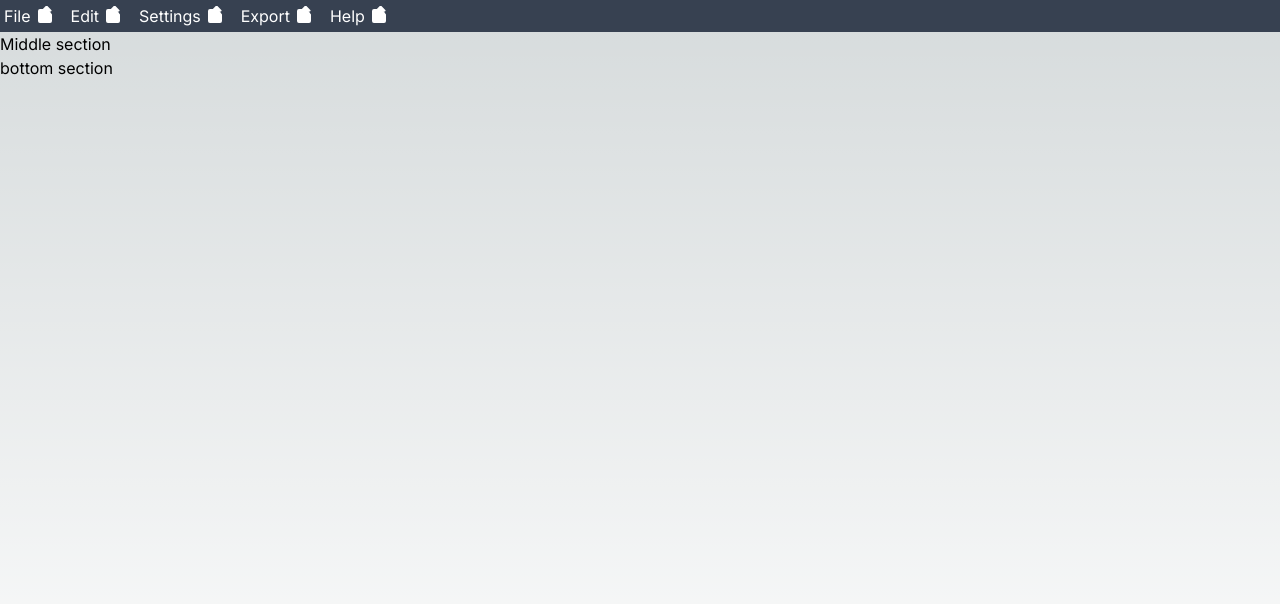
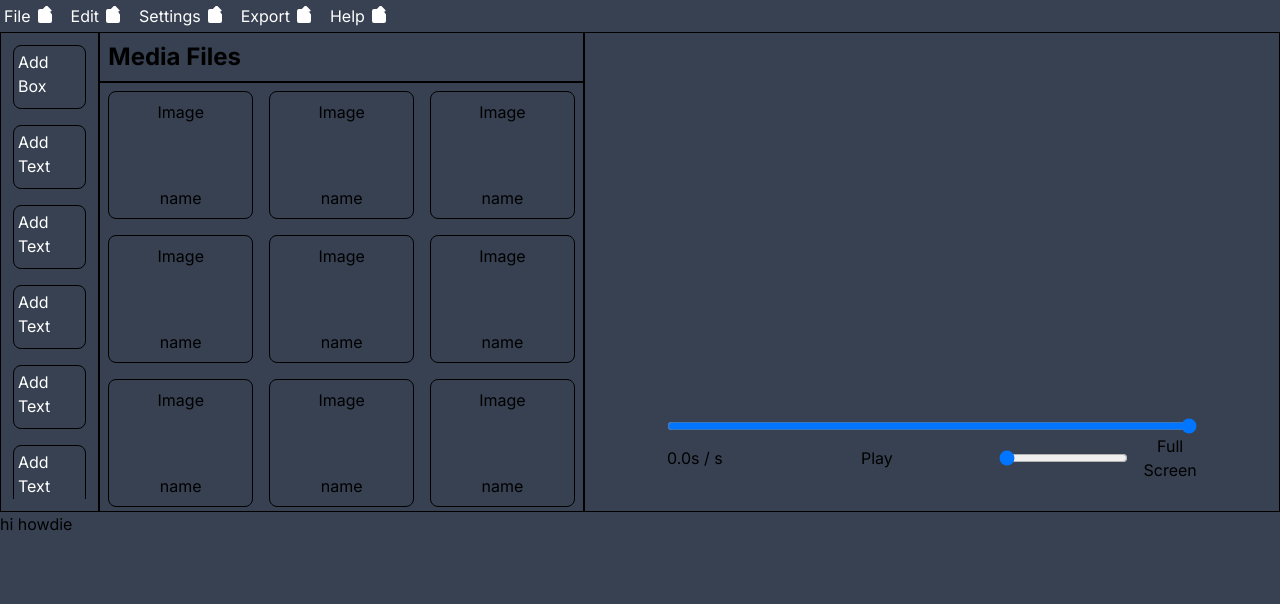
Before and after one commit to acowusu/segp, a Next.js app in the folder frontend/: page / in a window 1280 px wide. Shown: the top 604 px of the page. Built offline with nearby package versions, Linux system fonts and the light colour scheme.

Commit message:
feat: nearly finished video player

```diff
--- a/frontend/app/globals.css
+++ b/frontend/app/globals.css
@@ -1,6 +1,22 @@
 @tailwind base;
 @tailwind components;
 @tailwind utilities;
+
+@layer utilities {
+  @variants responsive {
+    /* Hide scrollbar for Chrome, Safari, and Opera */
+    .no-scrollbar::-webkit-scrollbar {
+      display: none;
+    }
+
+
+    /* Hide scrollbar for IE, Edge, and Firefox */
+    .no-scrollbar {
+      -ms-overflow-style: none; /* IE and Edge */
+      scrollbar-width: none; /* Firefox */
+    }
+  }
+}
 
 :root {
   --foreground-rgb: 0, 0, 0;
--- a/frontend/app/page.tsx
+++ b/frontend/app/page.tsx
@@ -1,25 +1,38 @@
 'use client'
 import Toolbar from '@/components/toolbar'
 import Image from 'next/image'
-import SplitPane, { Pane } from 'split-pane-react';
+import ReactSplit, { SplitDirection } from '@devbookhq/splitter'
+import MediaFiles from '@/components/mediaFiles'
+import Tools from '@/components/tools'
+import VideoPlayerWithControls from '@/components/videoPlayer'
 
 
 export default function Home() {
-
+  function Tile() {
+    return (
+      <div>
+        <p>Tile</p>
+      </div>
+    )
+  }
 
   return (
-    <main className="flex min-h-screen flex-col">
+    <main className="flex flex-col min-h-screen h-full bg-gray-700">
       <Toolbar />
+      <div className="flex flex-row w-full h-[30rem]">
+        <div className="w-1/10 border border-black p-3">
+          <Tools />
+        </div>
+        <div className="w-2/5">
+          <MediaFiles />
+        </div>
+        <div className="flex flex-grow border border-black">
+          <VideoPlayerWithControls videoUrl={'https://www.youtube.com/watch?v=Ow2eSjJR6TA&ab_channel=LeVieuxP%C3%A8re'}/>
+        </div>
 
-      <div className=''>
-        <div>
-          Middle section
+      </div>
+      <div className="flex flex-grow">hi howdie</div>
+    </main>
+  );
 
-        </div>
-        <div>
-          bottom section
-        </div>
-      </div>
-    </main>
-  )
 }
--- /dev/null
+++ b/frontend/components/mediaFiles.tsx
@@ -0,0 +1,34 @@
+'use client'
+import React from 'react';
+import Image from 'next/image';
+
+const MediaFiles: React.FC = () => {
+
+  const MediaElement = () => {
+    return (
+      <div className='border border-black rounded-lg h-32 transform transition duration-700 ease-in-out hover:scale-105 cursor-pointer flex flex-col items-center justify-between p-2'>
+        <p>Image</p>
+        <p>name</p>
+      </div>
+    )
+  }
+  return (
+    <div className="border border-black w-full h-full flex flex-col ">
+      <h1 className='font-bold text-2xl p-2 border-black'>Media Files</h1>
+      <div className='grid grid-cols-3 gap-4 overflow-auto no-scrollbar p-2 border-t-2 border-black'>
+        <MediaElement />
+        <MediaElement />
+        <MediaElement />
+        <MediaElement />
+        <MediaElement />
+        <MediaElement />
+        <MediaElement />
+        <MediaElement />
+        <MediaElement />
+        <MediaElement />
+      </div>
+    </div>
+  );
+};
+
+export default MediaFiles;
--- /dev/null
+++ b/frontend/components/tools.tsx
@@ -0,0 +1,35 @@
+'use client'
+import React from 'react';
+import Image from 'next/image';
+
+const Tools: React.FC = () => {
+
+  const Tool = ({toolName, toolIcon}: {toolName: string, toolIcon: string}) => {
+    return (
+      <div className='border border-black text-white w-full min-h-16 hover:bg-gray-800 rounded-lg p-1'>
+        <p>{toolName}</p>
+      </div>
+    )
+  }
+
+  return (
+    <div className="w-full h-full flex flex-col gap-4 overflow-auto no-scrollbar">
+      <Tool toolName='Add Box' toolIcon='TODO'/>
+      <Tool toolName='Add Text' toolIcon='TODO'/>
+      <Tool toolName='Add Text' toolIcon='TODO'/>
+      <Tool toolName='Add Text' toolIcon='TODO'/>
+      <Tool toolName='Add Text' toolIcon='TODO'/>
+      <Tool toolName='Add Text' toolIcon='TODO'/>
+      <Tool toolName='Add Text' toolIcon='TODO'/>
+      <Tool toolName='Add Text' toolIcon='TODO'/>
+      <Tool toolName='Add Text' toolIcon='TODO'/>
+      <Tool toolName='Add Text' toolIcon='TODO'/>
+      <Tool toolName='Add Text' toolIcon='TODO'/>
+      <Tool toolName='Add Text' toolIcon='TODO'/>
+      <Tool toolName='Add Text' toolIcon='TODO'/>
+      <Tool toolName='Add Text' toolIcon='TODO'/>
+    </div>
+  );
+};
+
+export default Tools;
--- /dev/null
+++ b/frontend/components/videoPlayer.tsx
@@ -0,0 +1,82 @@
+import React, { useRef, useState } from 'react';
+import ReactPlayer from 'react-player';
+
+const VideoPlayerWithControls: React.FC<{ videoUrl: string }> = ({ videoUrl }) => {
+  const playerRef = useRef<ReactPlayer | null>(null);
+  const [isPlaying, setIsPlaying] = useState(false);
+  const [volume, setVolume] = useState(1);
+  const [currentTime, setCurrentTime] = useState(0);
+
+  const handlePlayPause = () => {
+
+    setIsPlaying(!isPlaying);
+
+  };
+
+  const handleVolumeChange = (e: React.ChangeEvent<HTMLInputElement>) => {
+    const newVolume = parseFloat(e.target.value);
+    setVolume(newVolume);
+  };
+
+  const handleProgress = (progress: { played: number; playedSeconds: number }) => {
+    setCurrentTime(progress.playedSeconds);
+  };
+
+  const handleSeek = (e: React.ChangeEvent<HTMLInputElement>) => {
+    const seekTo = parseFloat(e.target.value);
+    setCurrentTime(seekTo);
+    if (playerRef.current) {
+      playerRef.current.seekTo(seekTo);
+    }
+  };
+
+  const handleFullScreen = () => {
+    if (playerRef.current) {
+      playerRef.current.getInternalPlayer()?.requestFullscreen();
+    }
+  };
+
+  return (
+    <div className="w-full p-4 flex flex-col items-center justify-center">
+      <ReactPlayer
+        ref={playerRef}
+        url={videoUrl}
+        width="70%"
+        height="80%"
+        playing={isPlaying}
+        volume={volume}
+        onProgress={handleProgress}
+      />
+      <div className="w-[80%] flex flex-col">
+        <input
+          type="range"
+          min="0"
+          max="1"
+          step="0.1"
+          value={volume}
+          onChange={handleVolumeChange}
+        />
+        <div className='flex flex-row w-full justify-row items-center gap-4'>
+          <div className="w-[16rem]">
+            {currentTime.toFixed(1)}s / {playerRef.current?.getDuration()?.toFixed(1)}s
+          </div>
+          <button onClick={handlePlayPause} className='p-2 mx-16 w-2/5'>
+            {isPlaying ? 'Pause' : 'Play'}
+          </button>
+
+          <input
+            type="range"
+            min="0"
+            max={playerRef.current?.getDuration() || 0}
+            step="0.1"
+            value={currentTime}
+            onChange={handleSeek}
+          />
+          <button onClick={handleFullScreen}>Full Screen</button>
+        </div>
+      </div>
+    </div>
+  );
+};
+
+export default VideoPlayerWithControls;
--- a/frontend/package.json
+++ b/frontend/package.json
@@ -9,12 +9,14 @@
     "lint": "next lint"
   },
   "dependencies": {
+    "@devbookhq/splitter": "^1.4.2",
     "next": "14.0.4",
     "nvm": "^0.0.4",
     "react": "^18",
     "react-dom": "^18",
     "react-grid-layout": "^1.4.4",
     "react-hook-resize-panel": "^1.3.2",
+    "react-player": "^2.14.1",
     "react-resizable": "^3.0.5",
     "split-pane-react": "^0.1.3"
   },
```
Also changed, not shown: 1 other file (tests, documents, lock files or other folders).
